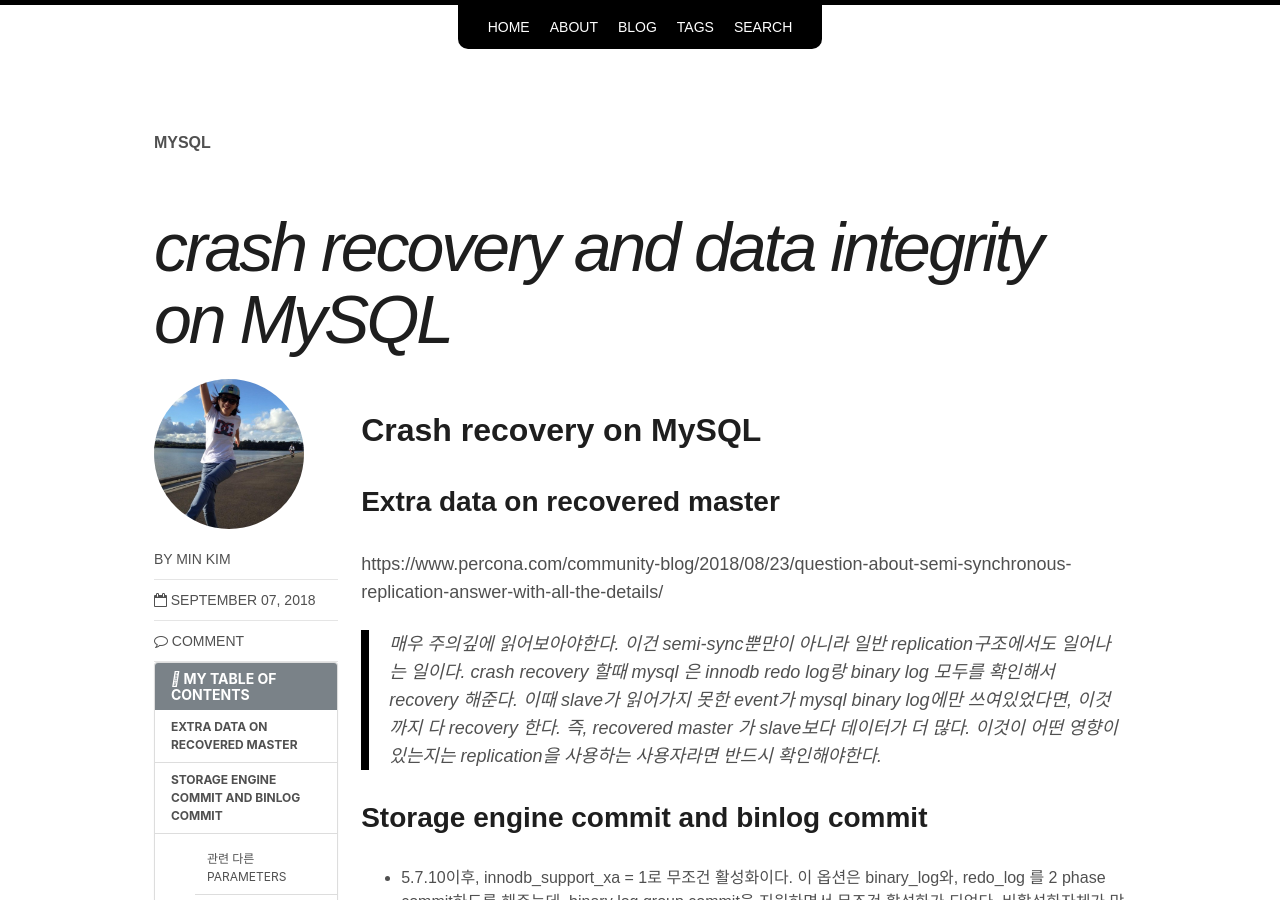
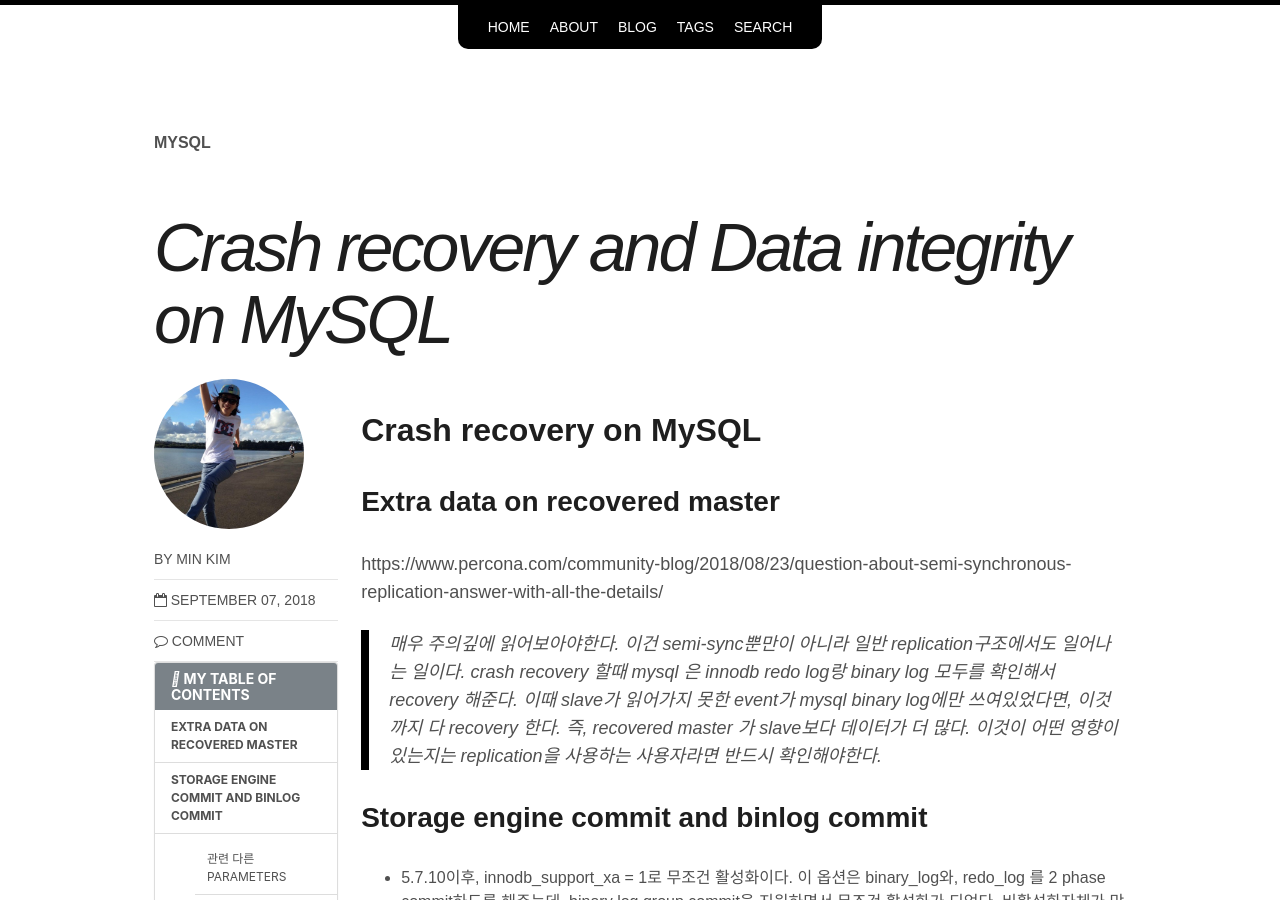
Before and after one commit to minsql/minsql.github.io, a Jekyll site: the page built from _posts/blog/2018-09-07-crash-recovery-and-data-integrity-on-mysql.md, in a window 1280 px wide and 900 px high. Built offline with Jekyll 4.4.1, drawn with Linux system fonts in a browser that asks for light colours; nearby versions of some CDN libraries; some web fonts are replaced; comment, search, counter and statistics services are not loaded.

```diff
--- a/_posts/blog/2018-09-07-crash-recovery-and-data-integrity-on-mysql.md
+++ b/_posts/blog/2018-09-07-crash-recovery-and-data-integrity-on-mysql.md
@@ -1,5 +1,5 @@
 ---
-title: crash recovery and data integrity on MySQL
+title: Crash recovery and Data integrity on MySQL
 author: min_kim
 created: 2017/03/10 05:53:18
 modified:
```
